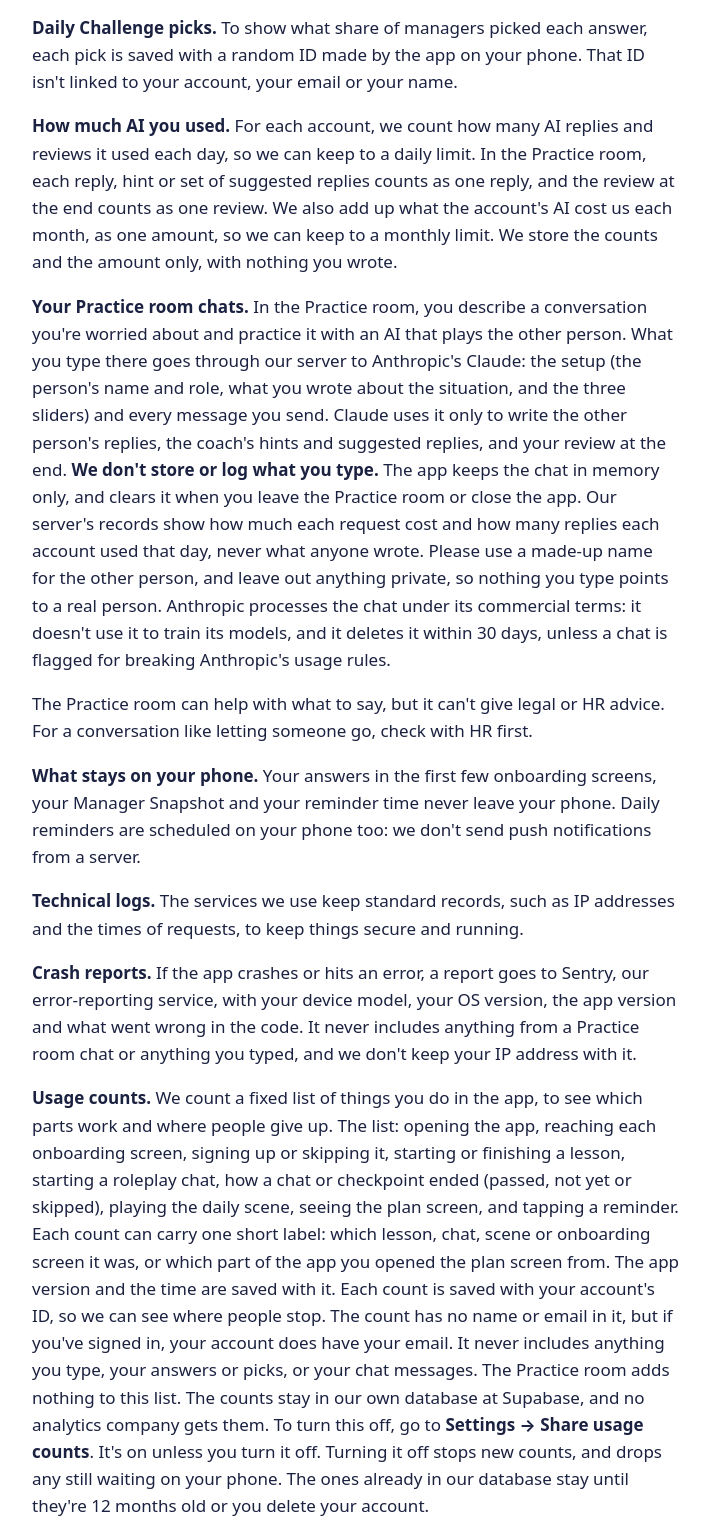
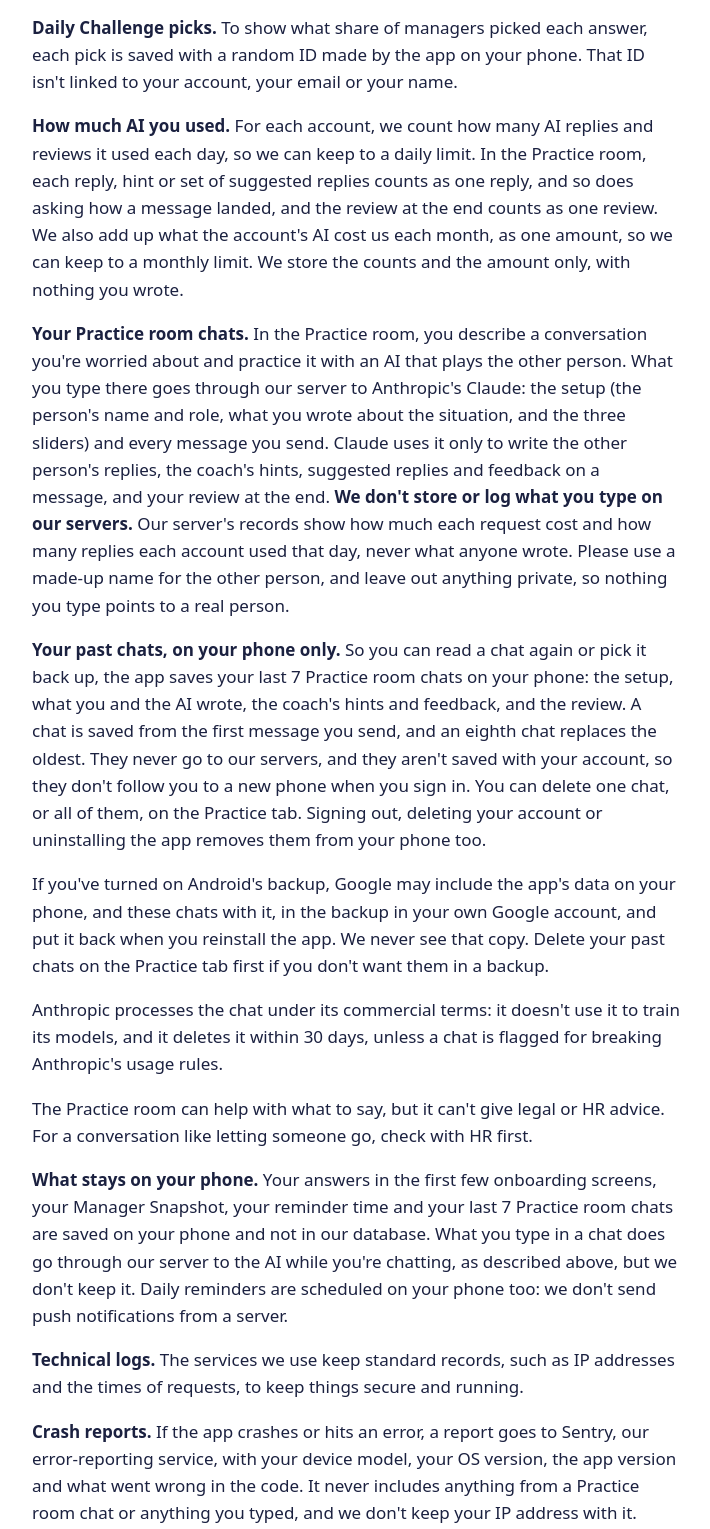
Before and after one commit to james52lawson/bossaroo-site, a plain HTML site: page privacy/index.html in a window 1280 px wide. Shown: the part 982-2511 px from the top of the page, without its empty margins (284-994 px from the left). Drawn offline with Linux system fonts and the light colour scheme.

Commit message:
Privacy policy v0.8: past Practice room chats saved on the phone, published to bossaroo.com (step 22)
Co-Authored-By: Claude Opus 5.5 <noreply@anthropic.com>

```diff
--- a/privacy/index.html
+++ b/privacy/index.html
@@ -34,7 +34,7 @@
   <ul class="short">
     <li>You can use Bossaroo without giving us your name or your email.</li>
     <li>We save your progress so you don't lose it.</li>
-    <li>What you type in the Practice room is sent to an AI to write the replies, hints and your feedback. We don't keep it, and the app forgets the chat when you leave.</li>
+    <li>What you type in the Practice room is sent to an AI to write the replies, hints and your feedback. We don't keep it on our servers. Your last 7 chats are saved on your phone only, and you can delete them there.</li>
     <li>We count a few things you do in the app, such as finishing a lesson, to see where people stop. You can turn that off in Settings.</li>
     <li>We don't sell your data, show ads, or track you across other apps.</li>
     <li>You can delete your account, and everything saved with it, from Settings.</li>
@@ -48,10 +48,13 @@
   <p><strong>Your progress.</strong> Which lessons you've finished, your checkpoint results, your Daily Challenge answers, the days you played (for your streak), and the skill tree you're on. It's saved on your phone and in our database, so it survives a reinstall.</p>
   <p><strong>Your email, only if you sign in.</strong> We use it to send you a one-time sign-in code, and to bring your progress to a new phone. We don't send marketing emails.</p>
   <p><strong>Daily Challenge picks.</strong> To show what share of managers picked each answer, each pick is saved with a random ID made by the app on your phone. That ID isn't linked to your account, your email or your name.</p>
-  <p><strong>How much AI you used.</strong> For each account, we count how many AI replies and reviews it used each day, so we can keep to a daily limit. In the Practice room, each reply, hint or set of suggested replies counts as one reply, and the review at the end counts as one review. We also add up what the account's AI cost us each month, as one amount, so we can keep to a monthly limit. We store the counts and the amount only, with nothing you wrote.</p>
-  <p><strong>Your Practice room chats.</strong> In the Practice room, you describe a conversation you're worried about and practice it with an AI that plays the other person. What you type there goes through our server to Anthropic's Claude: the setup (the person's name and role, what you wrote about the situation, and the three sliders) and every message you send. Claude uses it only to write the other person's replies, the coach's hints and suggested replies, and your review at the end. <strong>We don't store or log what you type.</strong> The app keeps the chat in memory only, and clears it when you leave the Practice room or close the app. Our server's records show how much each request cost and how many replies each account used that day, never what anyone wrote. Please use a made-up name for the other person, and leave out anything private, so nothing you type points to a real person. Anthropic processes the chat under its commercial terms: it doesn't use it to train its models, and it deletes it within 30 days, unless a chat is flagged for breaking Anthropic's usage rules.</p>
+  <p><strong>How much AI you used.</strong> For each account, we count how many AI replies and reviews it used each day, so we can keep to a daily limit. In the Practice room, each reply, hint or set of suggested replies counts as one reply, and so does asking how a message landed, and the review at the end counts as one review. We also add up what the account's AI cost us each month, as one amount, so we can keep to a monthly limit. We store the counts and the amount only, with nothing you wrote.</p>
+  <p><strong>Your Practice room chats.</strong> In the Practice room, you describe a conversation you're worried about and practice it with an AI that plays the other person. What you type there goes through our server to Anthropic's Claude: the setup (the person's name and role, what you wrote about the situation, and the three sliders) and every message you send. Claude uses it only to write the other person's replies, the coach's hints, suggested replies and feedback on a message, and your review at the end. <strong>We don't store or log what you type on our servers.</strong> Our server's records show how much each request cost and how many replies each account used that day, never what anyone wrote. Please use a made-up name for the other person, and leave out anything private, so nothing you type points to a real person.</p>
+  <p><strong>Your past chats, on your phone only.</strong> So you can read a chat again or pick it back up, the app saves your last 7 Practice room chats on your phone: the setup, what you and the AI wrote, the coach's hints and feedback, and the review. A chat is saved from the first message you send, and an eighth chat replaces the oldest. They never go to our servers, and they aren't saved with your account, so they don't follow you to a new phone when you sign in. You can delete one chat, or all of them, on the Practice tab. Signing out, deleting your account or uninstalling the app removes them from your phone too.</p>
+  <p>If you've turned on Android's backup, Google may include the app's data on your phone, and these chats with it, in the backup in your own Google account, and put it back when you reinstall the app. We never see that copy. Delete your past chats on the Practice tab first if you don't want them in a backup.</p>
+  <p>Anthropic processes the chat under its commercial terms: it doesn't use it to train its models, and it deletes it within 30 days, unless a chat is flagged for breaking Anthropic's usage rules.</p>
   <p>The Practice room can help with what to say, but it can't give legal or HR advice. For a conversation like letting someone go, check with HR first.</p>
-  <p><strong>What stays on your phone.</strong> Your answers in the first few onboarding screens, your Manager Snapshot and your reminder time never leave your phone. Daily reminders are scheduled on your phone too: we don't send push notifications from a server.</p>
+  <p><strong>What stays on your phone.</strong> Your answers in the first few onboarding screens, your Manager Snapshot, your reminder time and your last 7 Practice room chats are saved on your phone and not in our database. What you type in a chat does go through our server to the AI while you're chatting, as described above, but we don't keep it. Daily reminders are scheduled on your phone too: we don't send push notifications from a server.</p>
   <p><strong>Technical logs.</strong> The services we use keep standard records, such as IP addresses and the times of requests, to keep things secure and running.</p>
   <p><strong>Crash reports.</strong> If the app crashes or hits an error, a report goes to Sentry, our error-reporting service, with your device model, your OS version, the app version and what went wrong in the code. It never includes anything from a Practice room chat or anything you typed, and we don't keep your IP address with it.</p>
   <p><strong>Usage counts.</strong> We count a fixed list of things you do in the app, to see which parts work and where people give up. The list: opening the app, reaching each onboarding screen, signing up or skipping it, starting or finishing a lesson, starting a roleplay chat, how a chat or checkpoint ended (passed, not yet or skipped), playing the daily scene, seeing the plan screen, and tapping a reminder. Each count can carry one short label: which lesson, chat, scene or onboarding screen it was, or which part of the app you opened the plan screen from. The app version and the time are saved with it. Each count is saved with your account's ID, so we can see where people stop. The count has no name or email in it, but if you've signed in, your account does have your email. It never includes anything you type, your answers or picks, or your chat messages. The Practice room adds nothing to this list. The counts stay in our own database at Supabase, and no analytics company gets them. To turn this off, go to <strong>Settings → Share usage counts</strong>. It's on unless you turn it off. Turning it off stops new counts, and drops any still waiting on your phone. The ones already in our database stay until they're 12 months old or you delete your account.</p>
@@ -76,11 +79,11 @@
   <p>If you're outside the United States, your data is sent there to be stored and processed.</p>
 
   <h2>How long we keep it</h2>
-  <p>Your account, progress, AI counts and monthly AI amounts stay until you delete your account. Usage counts are deleted after 12 months, or sooner if you delete your account. Daily Challenge picks aren't linked to you, so they stay, as part of the anonymous totals.</p>
+  <p>Your account, progress, AI counts and monthly AI amounts stay until you delete your account. Usage counts are deleted after 12 months, or sooner if you delete your account. Daily Challenge picks aren't linked to you, so they stay, as part of the anonymous totals. Your past Practice room chats are only on your phone: it keeps the last 7 until you delete them, sign out, delete your account or uninstall the app.</p>
 
   <h2>Deleting your data</h2>
-  <p>In the app, go to <strong>Settings → Delete my account</strong>. That deletes your account, your progress, your AI counts and your monthly AI amounts from our database straight away, and clears them from your phone. Your usage counts are deleted from our database at the same time. You can also email us and we'll do it for you.</p>
-  <p><strong>Uninstalling the app isn't the same as deleting your account.</strong> If you haven't signed in, your progress becomes impossible to reach, but it stays in our database. So do your usage counts, until they're 12 months old. Delete your account first if you want them gone.</p>
+  <p>In the app, go to <strong>Settings → Delete my account</strong>. That deletes your account, your progress, your AI counts and your monthly AI amounts from our database straight away, and clears them from your phone, along with your past Practice room chats. Your usage counts are deleted from our database at the same time. You can also email us and we'll do it for you.</p>
+  <p><strong>Uninstalling the app isn't the same as deleting your account.</strong> If you haven't signed in, your progress becomes impossible to reach, but it stays in our database. So do your usage counts, until they're 12 months old. Delete your account first if you want them gone. Your past Practice room chats were only on your phone, so uninstalling removes them, unless Android's backup has a copy (see "Your past chats" above).</p>
 
   <h2>Your rights</h2>
   <p>You can ask us for a copy of your data, or to delete it, by emailing <a href="mailto:privacy@bossaroo.com">privacy@bossaroo.com</a>. A copy includes your usage counts. You can also ask us to correct your email address. Usage counts only record what happened in the app, so there's nothing in them to correct, but we'll delete them if you ask. We'll answer within 30 days. If you're not happy with how we handled it, you can complain to the <a href="https://www.priv.gc.ca/">Office of the Privacy Commissioner of Canada</a>.</p>
```
